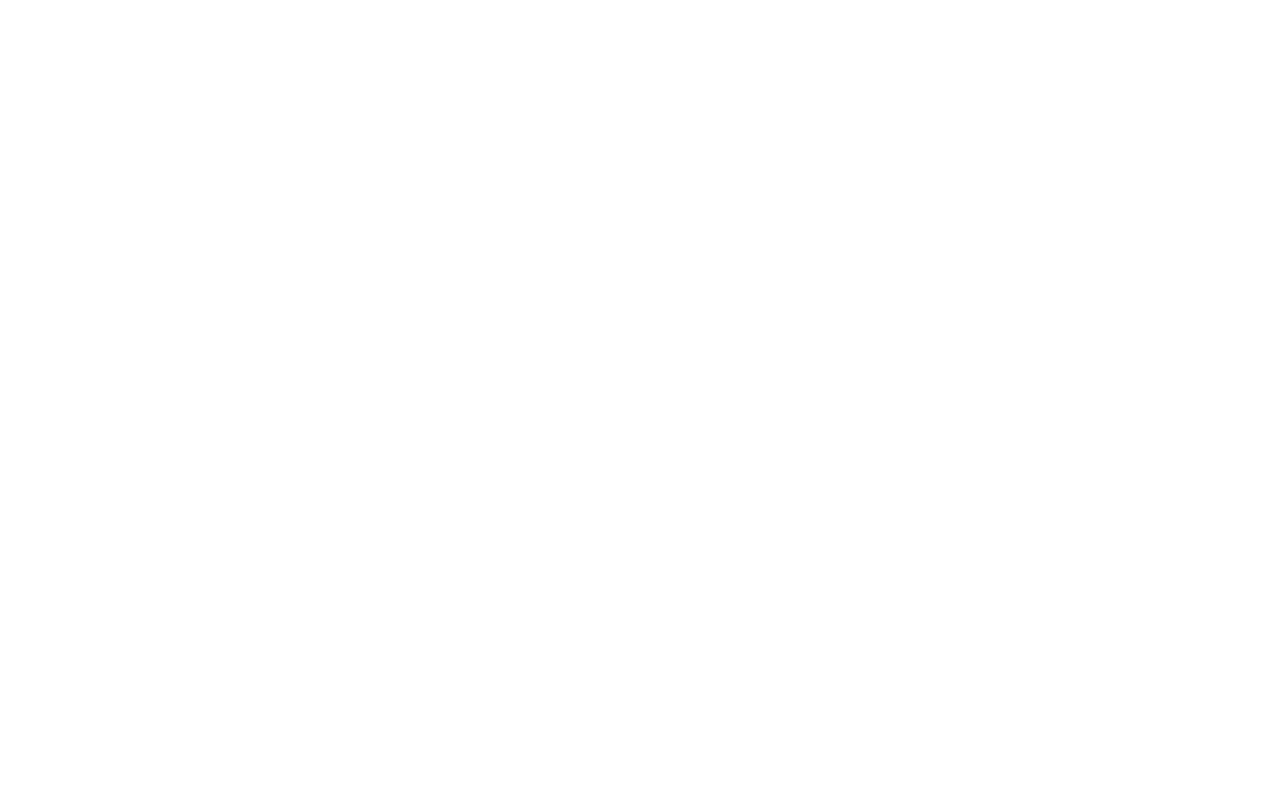
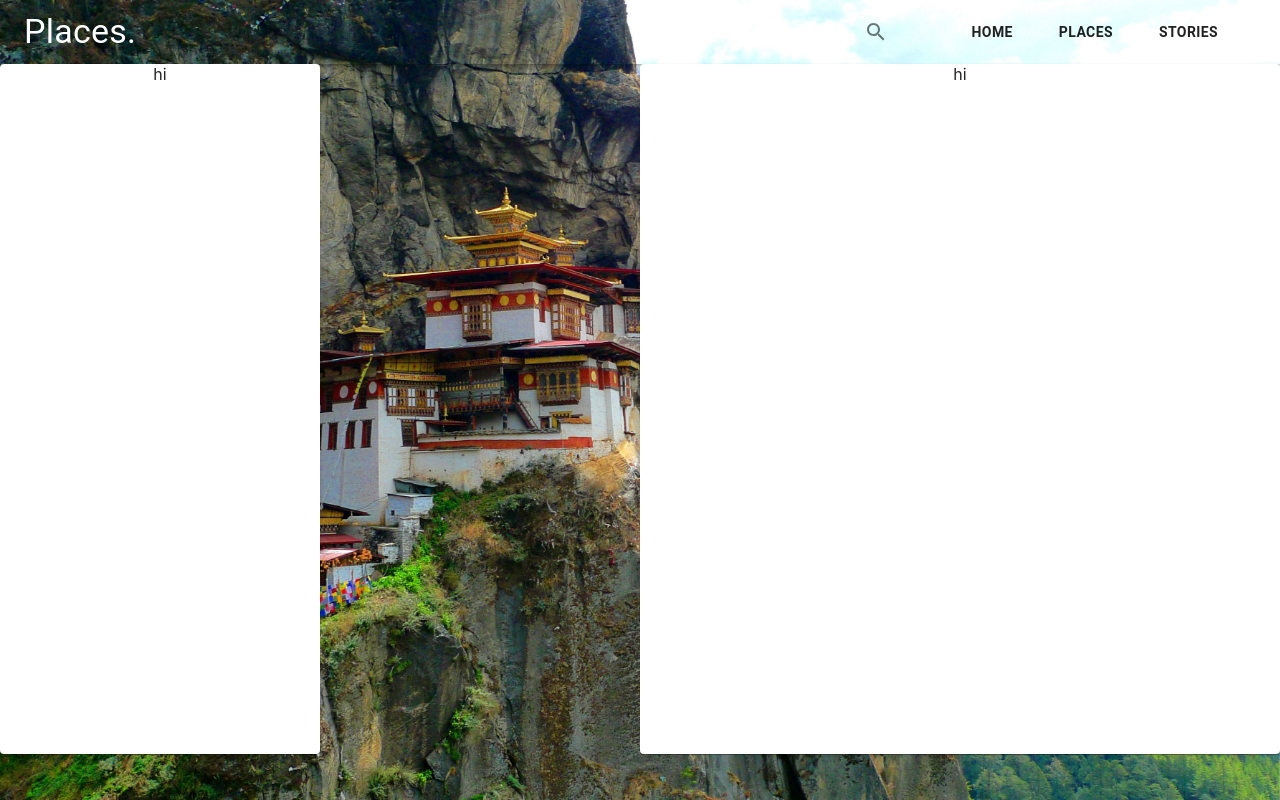
Before and after one commit to deyRupak/react-landing-pages, a React (Create React App) app: page /react-landing-pages/2 in a window 1280 px wide. Built offline with nearby package versions, Linux system fonts and the light colour scheme.

Commit message:
Init proj2 / Add Skeleton

```diff
--- a/src/App.js
+++ b/src/App.js
@@ -14,6 +14,7 @@
 } from "react-router-dom";
 
 import proj1 from './components/proj1/index'
+import proj2 from './components/proj2/index'
 import img1 from './components/proj1/theGram.jpg'
 
 function App() {
@@ -76,6 +77,7 @@
               </Route>
 
               <Route path="/react-landing-pages/1" exact component={proj1} />
+              <Route path="/react-landing-pages/2" exact component={proj2} />
 
           </Switch>
 
--- /dev/null
+++ b/src/components/proj2/Left.js
@@ -0,0 +1,13 @@
+import React from 'react'
+
+import Paper from '@material-ui/core/Paper';
+import Grid from '@material-ui/core/Grid';
+
+
+import './Styles.css'
+
+export default function Left() {
+    return (
+        <Paper style={{height: '690px'}}>hi</Paper>
+    )
+}
--- /dev/null
+++ b/src/components/proj2/Nav.js
@@ -0,0 +1,46 @@
+import React from 'react';
+import { makeStyles } from '@material-ui/core/styles';
+import AppBar from '@material-ui/core/AppBar';
+import Toolbar from '@material-ui/core/Toolbar';
+import Typography from '@material-ui/core/Typography';
+import Button from '@material-ui/core/Button';
+import IconButton from '@material-ui/core/IconButton';
+import MenuIcon from '@material-ui/icons/Menu';
+import SearchIcon from '@material-ui/icons/Search';
+
+const useStyles = makeStyles((theme) => ({
+    root: {
+        flexGrow: 1,
+    },
+    searchButton: {
+        marginRight: theme.spacing(8)
+
+    },
+    title: {
+        flexGrow: 1,
+        textAlign: 'left'
+    },
+}));
+
+export default function ButtonAppBar() {
+    const classes = useStyles();
+
+    return (
+        <div className={classes.root}>
+            <AppBar position="static" style= {{background: 'transparent'}}>
+                <Toolbar>
+
+                    <Typography variant="h4" className={classes.title}>
+                        Places.
+                    </Typography>
+                    <IconButton edge="start" className={classes.searchButton} color="black" aria-label="search">
+                        <SearchIcon />
+                    </IconButton>
+                    <Button color="black" style={{ paddingRight: 38, fontWeight: 600 }}>Home</Button>
+                    <Button color="black" style={{ paddingRight: 38, fontWeight: 600 }}>Places</Button>
+                    <Button color="black" style={{ paddingRight: 38, fontWeight: 600 }}>Stories</Button>
+                </Toolbar>
+            </AppBar>
+        </div>
+    );
+}
--- /dev/null
+++ b/src/components/proj2/Right.js
@@ -0,0 +1,13 @@
+import React from 'react'
+
+import Paper from '@material-ui/core/Paper';
+import Grid from '@material-ui/core/Grid';
+
+
+import './Styles.css'
+
+export default function Right() {
+    return (
+        <Paper style={{ height: '690px' }}>hi</Paper>
+    )
+}
--- /dev/null
+++ b/src/components/proj2/Styles.css
@@ -0,0 +1,4 @@
+.home {
+    background: url(../../static/images/cards/wall4.jpg) no-repeat center center fixed;
+    background-size: cover;
+}
--- /dev/null
+++ b/src/components/proj2/index.js
@@ -0,0 +1,35 @@
+import React from 'react'
+
+import Nav from './Nav'
+import Left from './Left'
+import Right from './Right'
+
+import Paper from '@material-ui/core/Paper';
+import Grid from '@material-ui/core/Grid';
+
+
+import './Styles.css'
+
+export default function index() {
+    return (
+        <div className="home">
+
+            <Grid container
+                direction="row"
+                justify="space-between"
+                alignItems="center">
+                <Grid item xs={12}>
+                    <Nav />
+                </Grid>
+                <Grid item xs={3}>
+                    <Left />
+                </Grid>
+                <Grid item xs={6}>
+                    <Right />
+                </Grid>
+
+            </Grid>
+
+        </div>
+    )
+}
```
Also changed, not shown: src/static/images/cards/wall3.jpg (added), src/static/images/cards/wall4.jpg (added).
